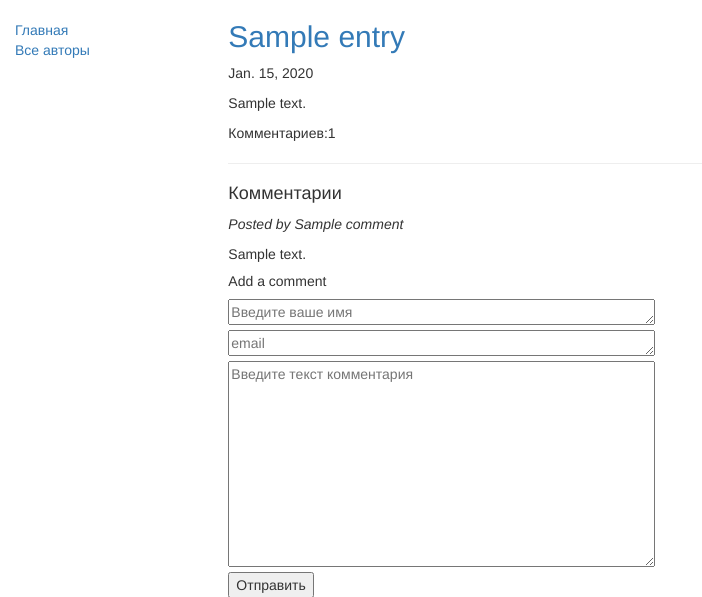
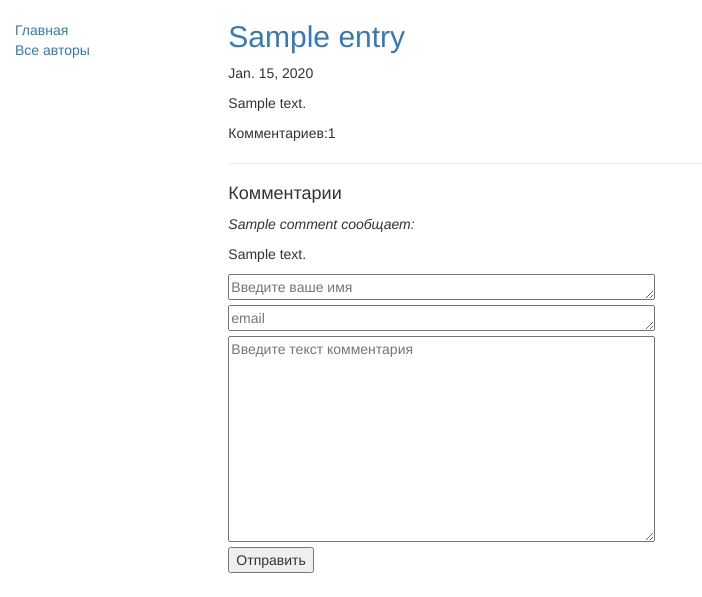
Before and after one commit to khatangatao/khatangatao, a Django app: page /1/ in a window 1280 px wide. Shown: the top 597 px of the page, without its empty margins (0-702 px from the left). Run offline with Django 3.2, Linux system fonts and the light colour scheme; tables that the repository leaves empty hold one stand-in row (values such as "Sample post"); some libraries are stand-ins or nearby versions.

Commit message:
Some small changes in comment form

```diff
--- a/blog/templates/blog/entry_detail.html
+++ b/blog/templates/blog/entry_detail.html
@@ -5,12 +5,11 @@
     <hr>
     <h4>Комментарии</h4>
     {% for comment in entry.comment_set.all %}
-        <p><em>Posted by {{ comment.name }}</em></p>
+        <p><em>{{ comment.name }} сообщает:</em></p>
         {{ comment|linebreaks }}
     {% empty %}
         Комментариев пока нет.
     {% endfor %}
-    <h5>Add a comment</h5>
 <form method="post">
     {% csrf_token %}
     {% for field in form %}
```
